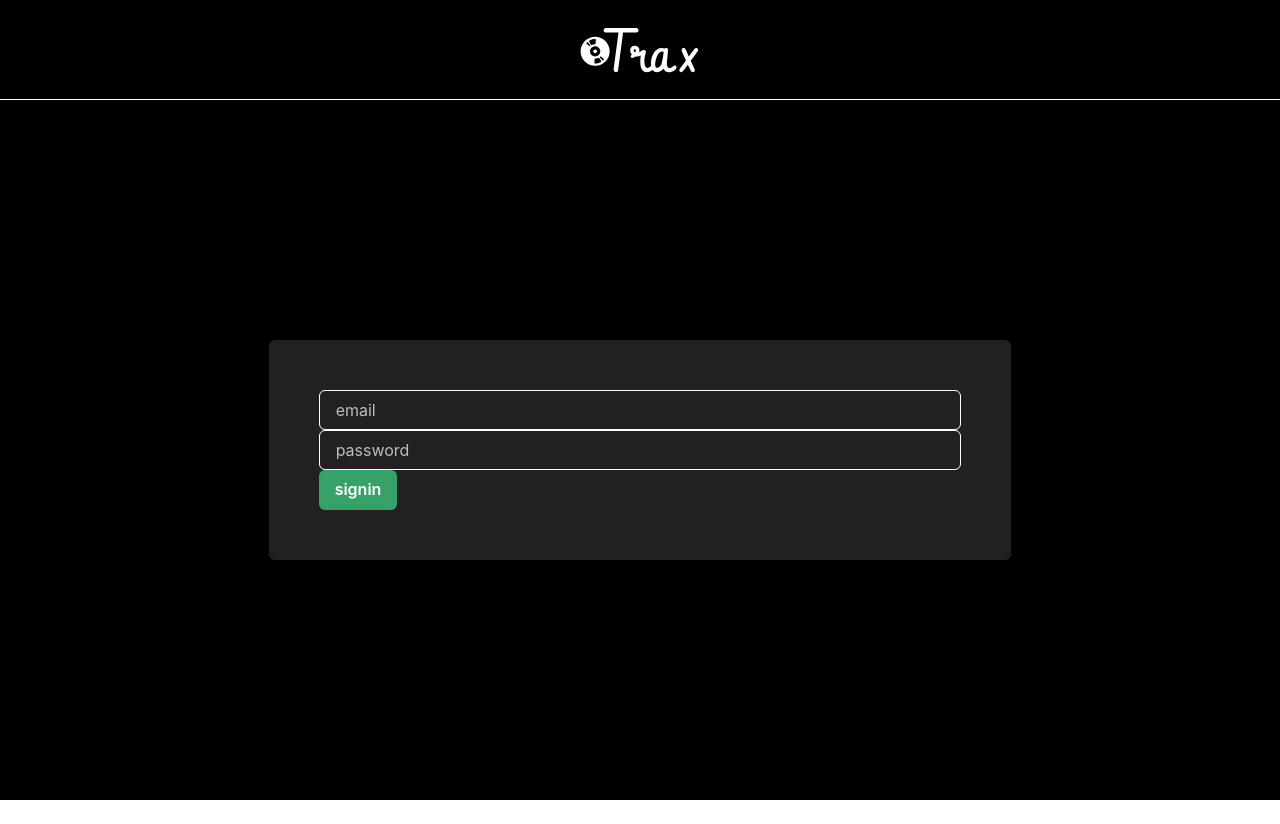
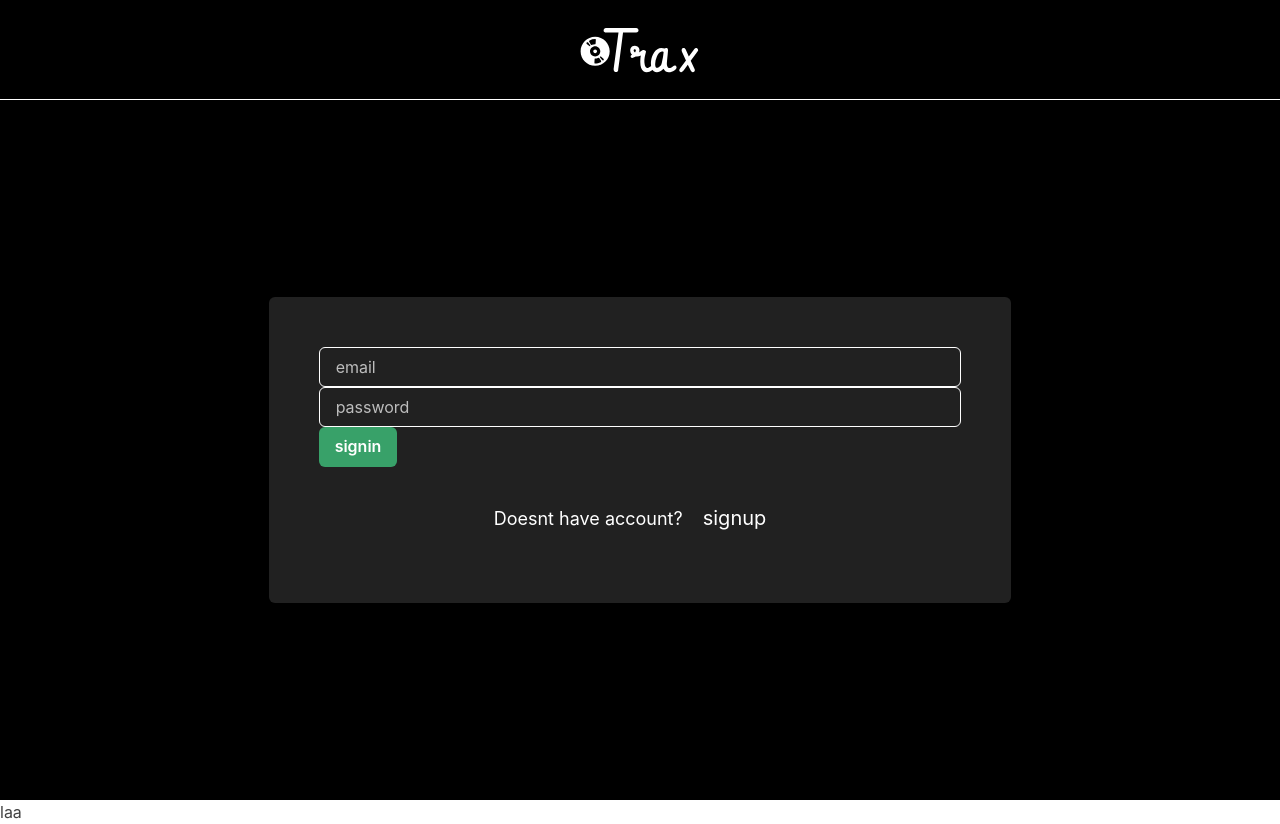
Before and after one commit to gordun209-hub/SpotifyClone, a Next.js app: page /signin in a window 1280 px wide. Before the commit the page ends 800 px from the top, so only its background shows below. Built offline with nearby package versions, Linux system fonts and the light colour scheme; what easy-peasy would draw is missing.

Commit message:
added login & singup page routing

```diff
--- a/components/AuthForm.tsx
+++ b/components/AuthForm.tsx
@@ -1,5 +1,6 @@
-import { Box, Button, Flex, Input } from '@chakra-ui/react'
+import { Box, Button, Flex, Input, Text } from '@chakra-ui/react'
 import NextImage from 'next/image'
+import Link from 'next/link'
 import { useRouter } from 'next/router'
 import { FC, SyntheticEvent, useState } from 'react'
 
@@ -8,18 +9,14 @@ import { auth } from '../lib/mutations'
 
 type Mode = 'signin' | 'signup'
 const AuthForm: FC<{ mode: Mode }> = ({ mode }) => {
-  //! initialize states for email and password and also for loading state
   const [email, setEmail] = useState('')
   const [password, setPassword] = useState('')
   const [isLoading, setIsLoading] = useState(false)
-  //! 0------------------------------------------------------------------0
   const router = useRouter()
-  //! async function for submitting data start with setting loading state to true
-  //! just make the request, auth function calls fetcher function with mode and {password,email}
+
   const handleSubmit = async (e: SyntheticEvent) => {
     e.preventDefault()
     setIsLoading(true)
-    //! call auth function with mode and credentials, also set loading state to false and push user to home page
     await auth(mode, { email, password })
     setIsLoading(false)
     router.push('/')
@@ -60,6 +57,22 @@ const AuthForm: FC<{ mode: Mode }> = ({ mode }) => {
               {mode}
             </Button>
           </form>
+          <Flex justify={'center'} align='center' mt={4} paddingY='20px'>
+            <Box as='span'>
+              {mode === 'signin' ? (
+                <Text fontSize={'lg'}>Doesnt have account?</Text>
+              ) : null}
+            </Box>
+            <Box mx={'20px'}>
+              <Link href={`/${mode === 'signin' ? 'singup' : 'signin'}`}>
+                <a>
+                  <Text fontSize={'xl'}>
+                    {mode === 'signin' ? 'signup' : ''}
+                  </Text>
+                </a>
+              </Link>
+            </Box>
+          </Flex>
         </Box>
       </Flex>
     </Box>
--- a/components/gradientLayout.tsx
+++ b/components/gradientLayout.tsx
@@ -4,7 +4,7 @@ import { Image } from '@chakra-ui/react'
 
 type GradientLayoutProps = {
   color: string
-  children: JSX.Element[]
+  children: JSX.Element
   image: string
   subtitle: string
   title: string
--- a/pages/_app.tsx
+++ b/pages/_app.tsx
@@ -1,48 +1,19 @@
 import 'reset-css'
 
-import { ChakraProvider, extendTheme } from '@chakra-ui/react' //Import Component type
 import { StoreProvider } from 'easy-peasy'
 import type { NextComponentType } from 'next'
 import type { AppProps } from 'next/app'
 
+import { Theme } from '.././theme/theme'
 import PlayerLayout from '../components/PlayerLayout'
 import { store } from '../lib/store'
 
-//Add custom appProp type with using union in type
 type CustomAppProps = AppProps & {
   Component: NextComponentType & { authPage?: boolean } // add auth type
 }
 
-const theme = extendTheme({
-  colors: {
-    gray: {
-      100: '#f5f5f5',
-      200: '#EEEEEE',
-      300: '#E0E0E0',
-      400: '#BDBDBD',
-      500: '#9E9E9E',
-      600: '#757575',
-      700: '#616161',
-      800: '#424242',
-      900: '#212121'
-    }
-  },
-  components: {
-    Button: {
-      variants: {
-        link: {
-          ':focus': {
-            outline: 'none',
-            boxShadow: 'none'
-          }
-        }
-      }
-    }
-  }
-})
-
 const MyApp = ({ Component, pageProps }: CustomAppProps) => (
-  <ChakraProvider theme={theme}>
+  <Theme>
     <StoreProvider store={store}>
       {Component.authPage ? (
         <Component {...pageProps} />
@@ -52,7 +23,7 @@ const MyApp = ({ Component, pageProps }: CustomAppProps) => (
         </PlayerLayout>
       )}
     </StoreProvider>
-  </ChakraProvider>
+  </Theme>
 )
 
 export default MyApp
--- a/pages/signin.tsx
+++ b/pages/signin.tsx
@@ -1,7 +1,12 @@
 import AuthForm from '../components/AuthForm'
 
 const Signin = () => {
-  return <AuthForm mode='signin' />
+  return (
+    <>
+      <AuthForm mode='signin' />
+      <p>laa</p>
+    </>
+  )
 }
 Signin.authPage = true
 export default Signin
--- /dev/null
+++ b/theme/theme.tsx
@@ -0,0 +1,38 @@
+import { ChakraProvider, extendTheme } from '@chakra-ui/react'
+import { FC } from 'react'
+
+export const theme = extendTheme({
+  colors: {
+    gray: {
+      100: '#f5f5f5',
+      200: '#EEEEEE',
+      300: '#E0E0E0',
+      400: '#BDBDBD',
+      500: '#9E9E9E',
+      600: '#757575',
+      700: '#616161',
+      800: '#424242',
+      900: '#212121'
+    }
+  },
+  components: {
+    Button: {
+      variants: {
+        link: {
+          ':focus': {
+            outline: 'none',
+            boxShadow: 'none'
+          }
+        }
+      }
+    }
+  }
+})
+
+type ThemeProps = {
+  children: React.ReactNode | React.ReactNodeArray
+}
+
+export const Theme: FC<ThemeProps> = ({ children }) => (
+  <ChakraProvider theme={theme}>{children}</ChakraProvider>
+)
```
Also changed, not shown: components/Artist.tsx (added, +27 -0 lines), pages/index.tsx (+6 -19 lines).
